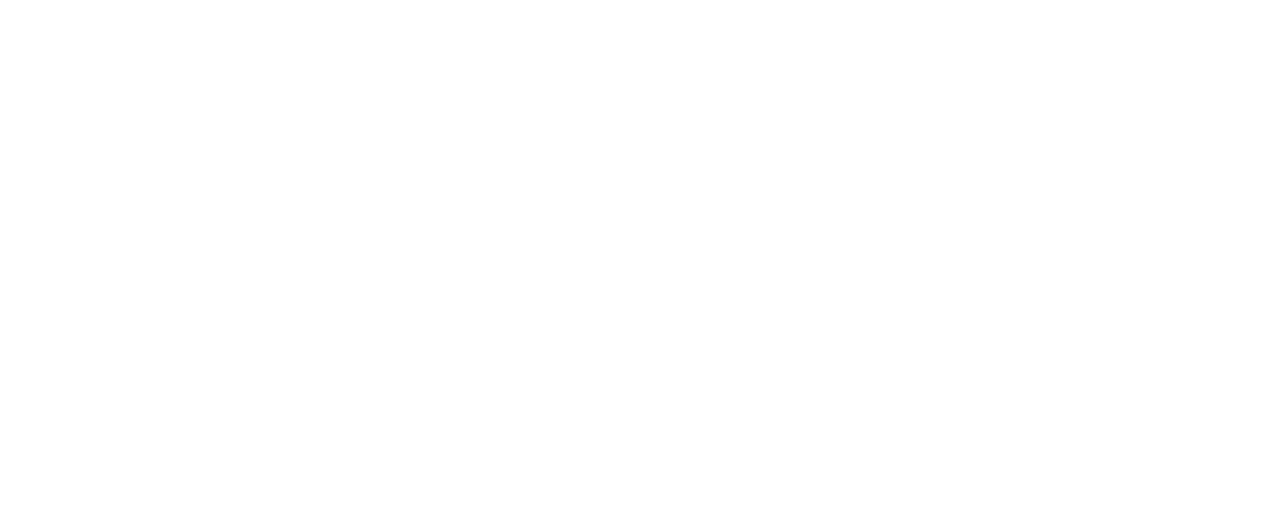
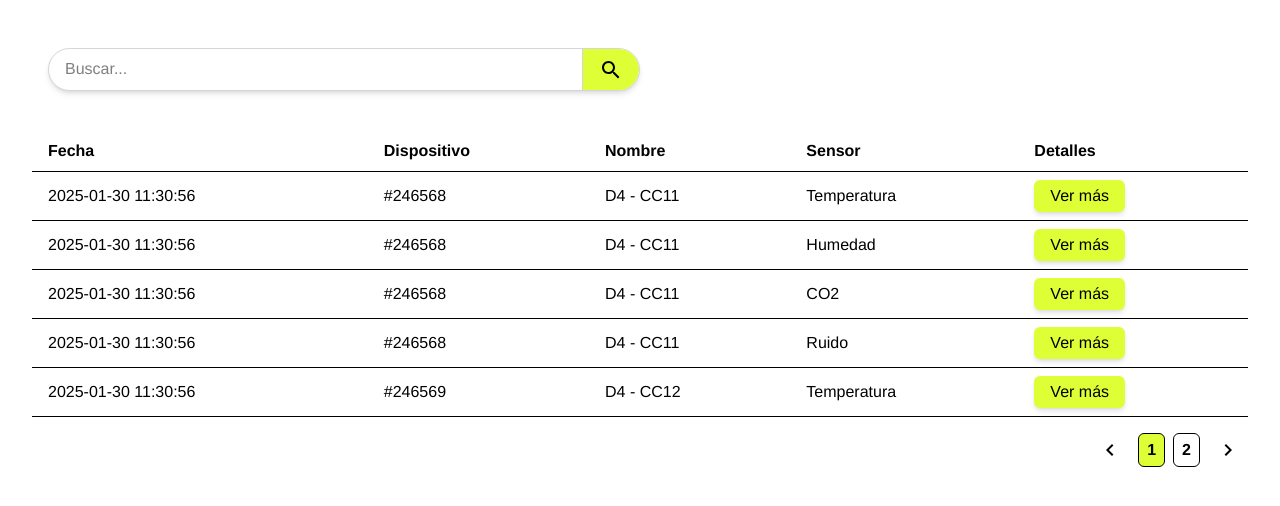
Before and after one commit to AndresilloDev/MOVE-Web, a React (Vite) app in the folder Frontend/: page /notifications in a window 1280 px wide. Before the commit this address had no page. Shown: the top 506 px of the page. Built offline with nearby package versions, Linux system fonts and the light colour scheme.

Commit message:
feat: Añadi el diseño de NotificationsPage

```diff
--- a/Frontend/src/App.jsx
+++ b/Frontend/src/App.jsx
@@ -4,6 +4,7 @@
 import SensorCard from "./components/SensorCard";
 import ChangePasswordRecoverScreen from "./screens/ChangePasswordRecoverScreen";
 import ClassroomsPage from "./pages/ClassroomsPage";
+import NotificationsPage from "./pages/NotificationsPage";
 import './App.css';
 
 function App() {
@@ -14,6 +15,7 @@
                     <Route path="/" element={<UsersScreen />} />
                     <Route path="/recover-password" element={<ChangePasswordRecoverScreen />} />
                     <Route path="/classrooms" element={<ClassroomsPage />} />
+                    <Route path="/notifications" element={<NotificationsPage />} />
                 </Routes>
             </div>
         </Router>
--- /dev/null
+++ b/Frontend/src/pages/NotificationsPage.jsx
@@ -0,0 +1,122 @@
+import { useState } from "react";
+import SearchIcon from "@mui/icons-material/Search";
+import ChevronLeftIcon from "@mui/icons-material/ChevronLeft";
+import ChevronRightIcon from "@mui/icons-material/ChevronRight";
+
+const datos = [
+  { fecha: "2025-01-30 11:30:56", dispositivo: "#246568", nombre: "D4 - CC11", sensor: "Temperatura" },
+  { fecha: "2025-01-30 11:30:56", dispositivo: "#246568", nombre: "D4 - CC11", sensor: "Humedad" },
+  { fecha: "2025-01-30 11:30:56", dispositivo: "#246568", nombre: "D4 - CC11", sensor: "CO2" },
+  { fecha: "2025-01-30 11:30:56", dispositivo: "#246568", nombre: "D4 - CC11", sensor: "Ruido" },
+  { fecha: "2025-01-30 11:30:56", dispositivo: "#246569", nombre: "D4 - CC12", sensor: "Temperatura" },
+  { fecha: "2025-01-30 11:30:56", dispositivo: "#246569", nombre: "D4 - CC12", sensor: "Humedad" },
+  { fecha: "2025-01-30 11:30:56", dispositivo: "#246569", nombre: "D4 - CC12", sensor: "CO2" },
+  { fecha: "2025-01-30 11:30:56", dispositivo: "#246569", nombre: "D4 - CC12", sensor: "Ruido" },
+  { fecha: "2025-01-30 11:30:56", dispositivo: "#246570", nombre: "D4 - CC13", sensor: "Temperatura" },
+];
+
+export default function NotificationsPage() {
+  const [search, setSearch] = useState("");
+  const [currentPage, setCurrentPage] = useState(1);
+  const itemsPerPage = 5;
+
+  const filteredData = datos.filter(item =>
+    item.nombre.toLowerCase().includes(search.toLowerCase()) ||
+    item.dispositivo.toLowerCase().includes(search.toLowerCase()) ||
+    item.sensor.toLowerCase().includes(search.toLowerCase())
+  );
+
+  const totalPages = Math.ceil(filteredData.length / itemsPerPage);
+  const startIndex = (currentPage - 1) * itemsPerPage;
+  const paginatedData = filteredData.slice(startIndex, startIndex + itemsPerPage);
+
+  const handlePrevious = () => {
+    if (currentPage > 1) {
+      setCurrentPage(currentPage - 1);
+    }
+  };
+
+  const handleNext = () => {
+    if (currentPage < totalPages) {
+      setCurrentPage(currentPage + 1);
+    }
+  };
+
+  return (
+    <div className="relative w-full min-h-screen bg-white overflow-hidden" style={{ fontFamily: 'Helvetica, Arial, sans-serif' }}>
+      <div className="relative z-10">
+        <div className="flex justify-start p-4 w-full">
+          <div className="flex items-center bg-white border border-gray-300 rounded-full overflow-hidden shadow-md w-1/2">
+            <input
+              type="text"
+              placeholder="Buscar..."
+              className="outline-none px-4 py-2 bg-transparent w-full"
+              value={search}
+              onChange={(e) => setSearch(e.target.value)}
+            />
+            <button className="bg-[#DEFF35] p-2 px-4 border-l border-gray-300">
+              <SearchIcon className="text-black" />
+            </button>
+          </div>
+        </div>
+
+        <div className="mt-6">
+          <table className="w-full border-collapse text-left">
+            <thead>
+              <tr>
+                <th className="px-4 py-2 border-b border-black">Fecha</th>
+                <th className="px-4 py-2 border-b border-black">Dispositivo</th>
+                <th className="px-4 py-2 border-b border-black">Nombre</th>
+                <th className="px-4 py-2 border-b border-black">Sensor</th>
+                <th className="px-4 py-2 border-b border-black">Detalles</th>
+              </tr>
+            </thead>
+            <tbody>
+              {paginatedData.map((item, index) => (
+                <tr key={index}>
+                  <td className="px-4 py-2 border-b border-black">{item.fecha}</td>
+                  <td className="px-4 py-2 border-b border-black">{item.dispositivo}</td>
+                  <td className="px-4 py-2 border-b border-black">{item.nombre}</td>
+                  <td className="px-4 py-2 border-b border-black">{item.sensor}</td>
+                  <td className="px-4 py-2 border-b border-black">
+                    <button className="bg-[#DEFF35] text-black px-4 py-1 rounded-md shadow-md transition duration-300 hover:bg-[#c4e62d] hover:shadow-lg">
+                      Ver más
+                    </button>
+                  </td>
+                </tr>
+              ))}
+            </tbody>
+          </table>
+        </div>
+
+        <div className="flex justify-end mt-4 space-x-2 text-black">
+          <button
+            className="px-2 py-1"
+            onClick={handlePrevious}
+            disabled={currentPage === 1}
+          >
+            <ChevronLeftIcon />
+          </button>
+          {Array.from({ length: totalPages }, (_, i) => (
+            <button
+              key={i + 1}
+              className={`px-2 py-1 text-black font-bold border border-black rounded-md ${
+                currentPage === i + 1 ? "bg-[#DEFF35]" : ""
+              }`}
+              onClick={() => setCurrentPage(i + 1)}
+            >
+              {i + 1}
+            </button>
+          ))}
+          <button
+            className="px-2 py-1"
+            onClick={handleNext}
+            disabled={currentPage === totalPages}
+          >
+            <ChevronRightIcon />
+          </button>
+        </div>
+      </div>
+    </div>
+  );
+}
```
